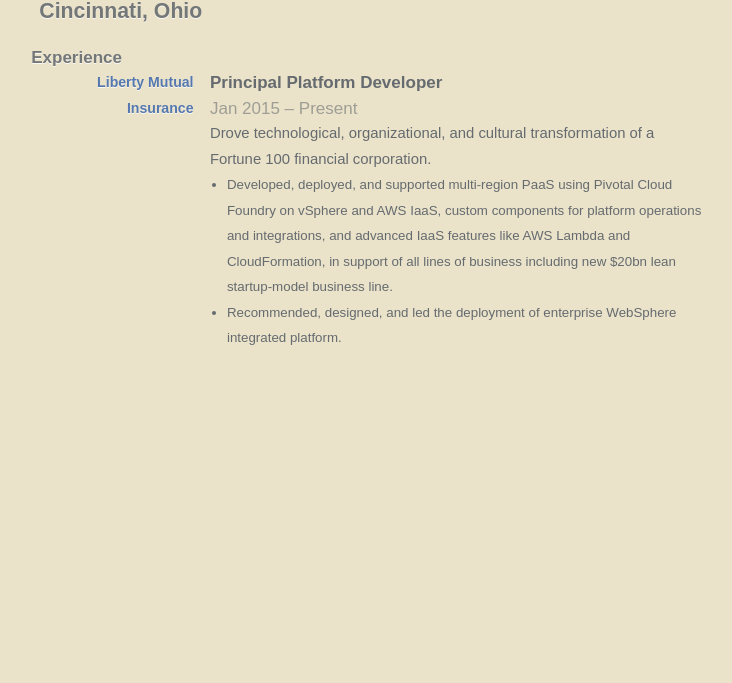
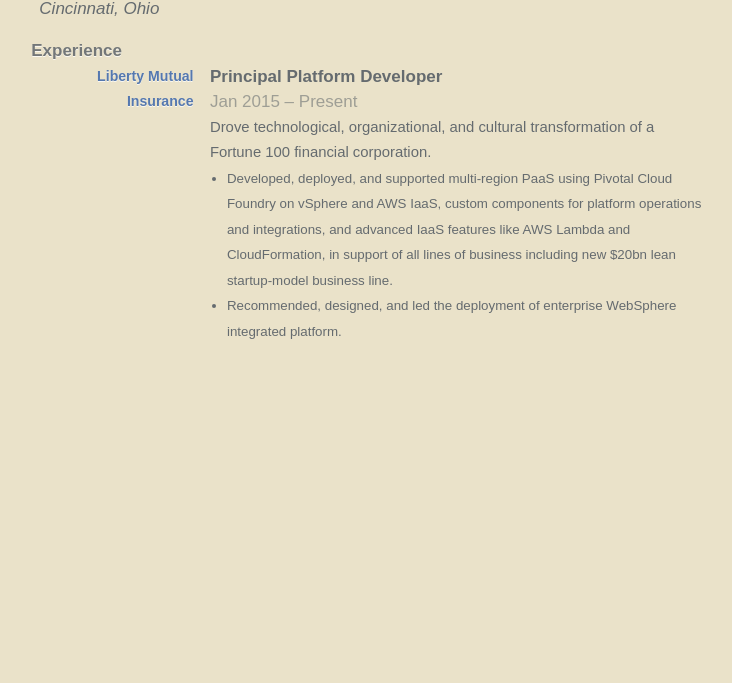
Before and after one commit to clhynfield/resume, a plain HTML site: page index.html in a window 1280 px wide. Shown: the part 117-800 px from the top of the page, without its empty margins (97-829 px from the left). Drawn offline with nearby package versions, Linux system fonts and the light colour scheme.

Commit message:
Use semantic `address`

```diff
--- a/index.html
+++ b/index.html
@@ -26,7 +26,7 @@
           <div id="bio">
             <h1>Clayton Hynfield</h1>
             <h2>Cloud Systems Engineer</h2>
-            <h3>Cincinnati, Ohio</h3>
+            <address>Cincinnati, Ohio</address>
           </div>
           <!-- div id="quote">
             <p>"No matter where you go, there you are."</p>
```
